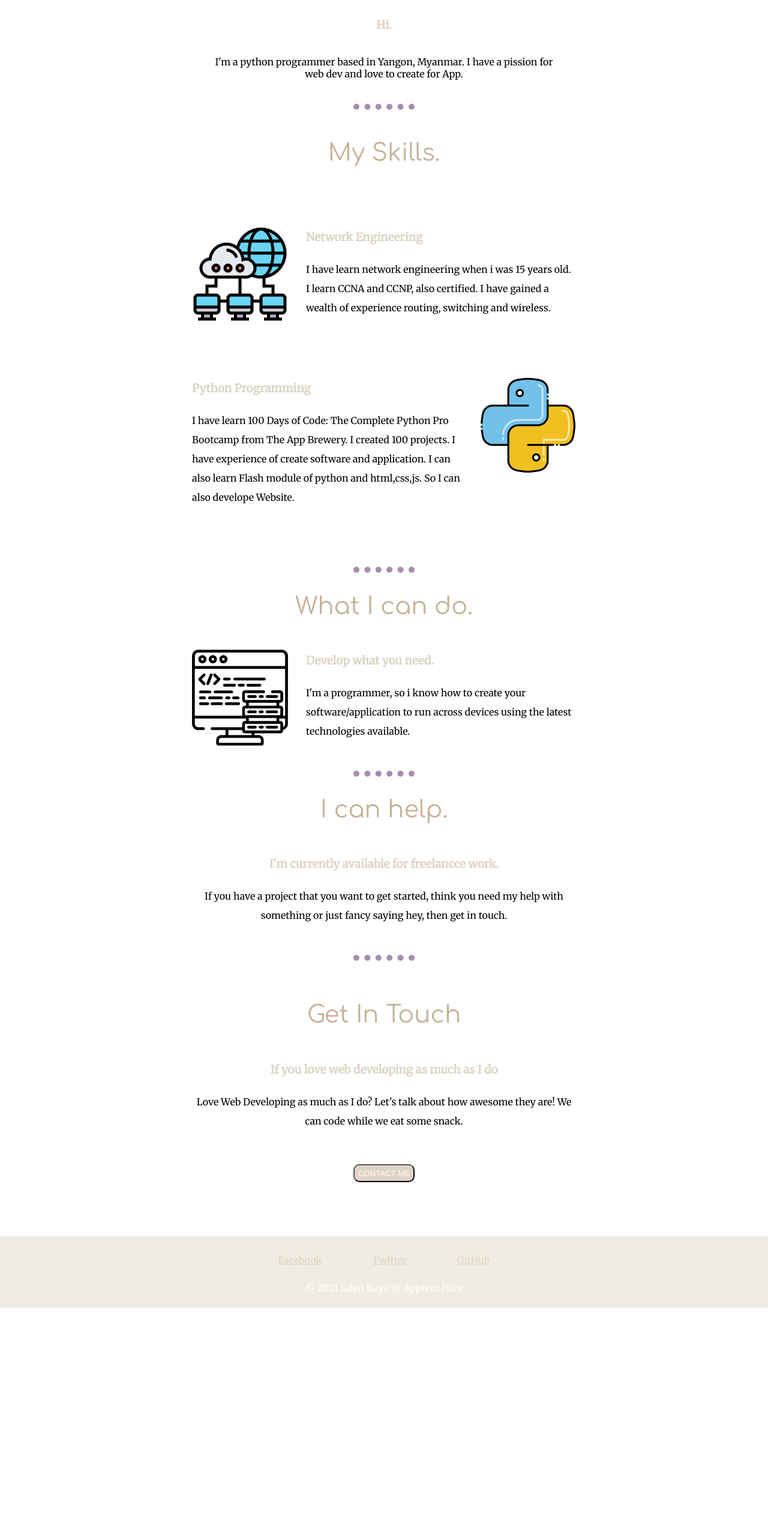
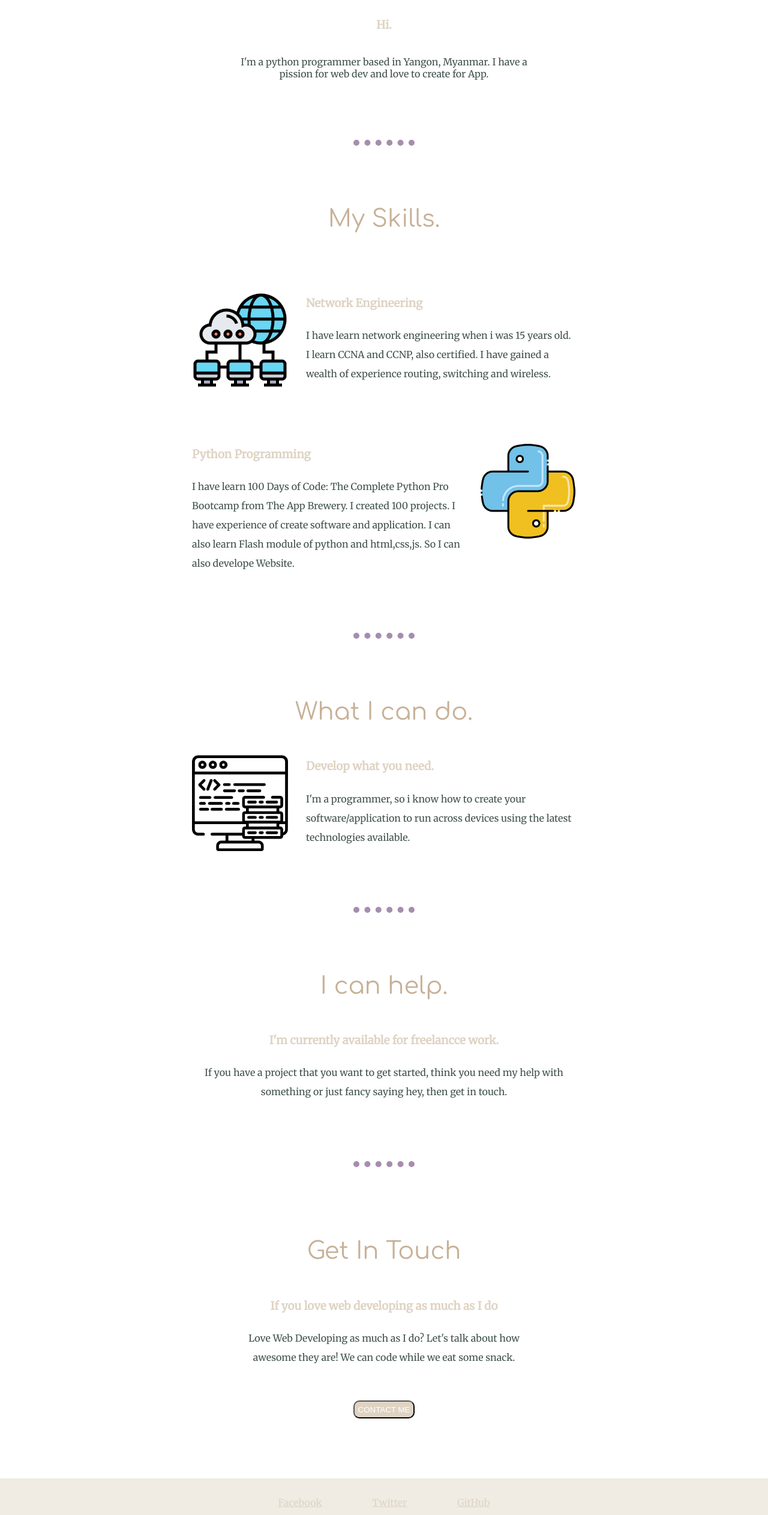
Before and after one commit to AmTeKay/webPages, a plain HTML site: page index.html in a window 1280 px wide. Shown: the part 1014-3540 px from the top of the page at 60% size. Before the commit the page ends 3195 px from the top, so only its background shows below. Drawn offline with Linux system fonts and the light colour scheme.

Commit message:
Update styles.css

```diff
--- a/css/styles.css
+++ b/css/styles.css
@@ -3,10 +3,12 @@ hr {
   border-width: 10px;
   border-top-style: dotted;
   color: #A68DAD;
-  width: 8%
+  width: 8%;
+  margin: 100px auto;
 }
 
 body {
+color: #40514E;
   font-family: 'Merriweather', serif;
   margin: 0;
   text-align: center;
@@ -61,12 +63,12 @@ h3 {
 }
 
 .about {
-  width: 45%;
+  width: 40%;
   margin: 40px auto;
 }
 
 .h_skill {
-  margin-top: 50px;
+  margin-top: 80px;
 }
 
 .top_cloud {
@@ -77,7 +79,7 @@ h3 {
 
 .bot_cloud {
   bottom: 300px;
-  left: 300px;
+  left: 250px;
   position: absolute;
 }
 
@@ -108,8 +110,8 @@ h3 {
 }
 
 .contact-me {
-  width: 50%;
-  margin: 50px auto;
+  width: 40%;
+  margin: 40px auto 60px;
   line-height: 2;
 }
 
@@ -119,6 +121,7 @@ h3 {
   color: white;
   height: 30px;
   margin: 40px;
+
 }
 
 .header_div {
```
